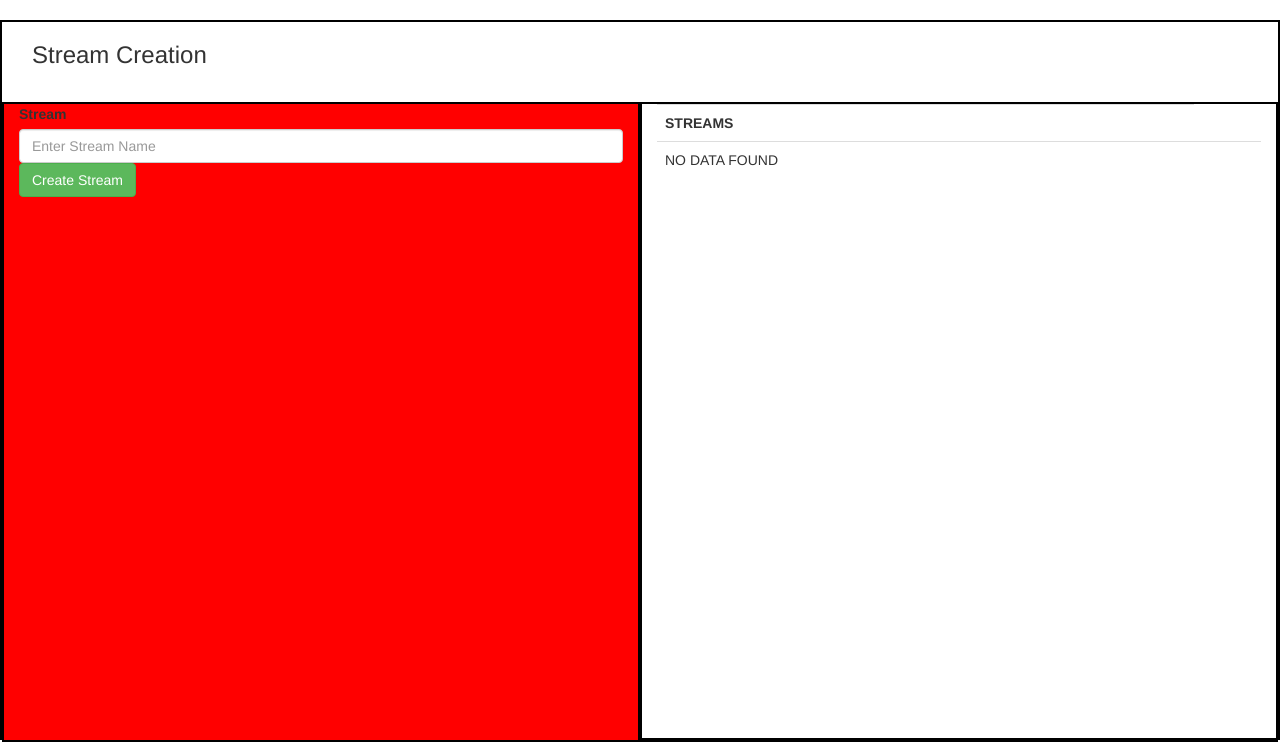
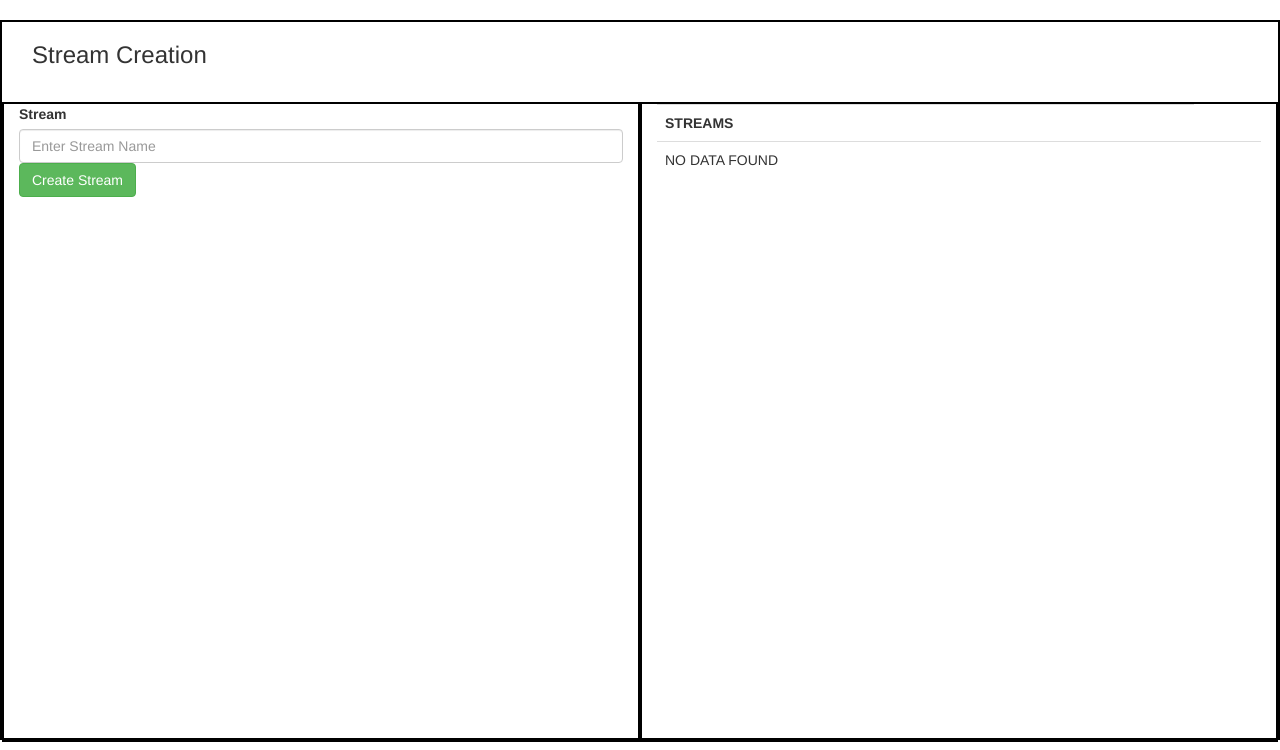
Before and after one commit to DharmenderRajput/IMS-IITCE, a PHP site: page /views/streammaster.php in a window 1280 px wide. Shown: the part 50-800 px from the top of the page. Run offline with PHP 8.4, Linux system fonts and the light colour scheme; the visitor is signed in with stand-in values (Sample User, id 1); data that the repository does not hold is empty.

Commit message:
Update streammaster.php

```diff
--- a/views/streammaster.php
+++ b/views/streammaster.php
@@ -27,7 +27,7 @@
         <h3>Stream Creation</h3>
     </div>
     <div class="row">
-        <div class="col-sm-6" style="height:80vh;background:red;border:2px solid black;">
+        <div class="col-sm-6" style="height:80vh;border:2px solid black;">
             <!-- stream creation form -->
             <form action="" method="post">
                 <label for="stream_name">Stream</label>
```
